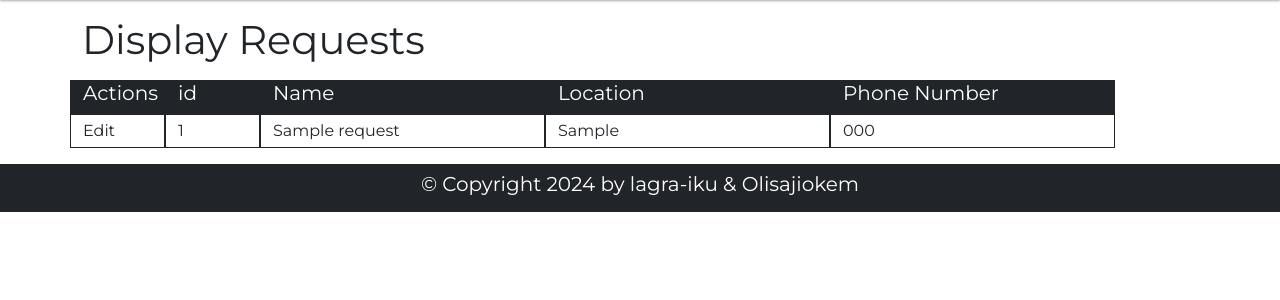
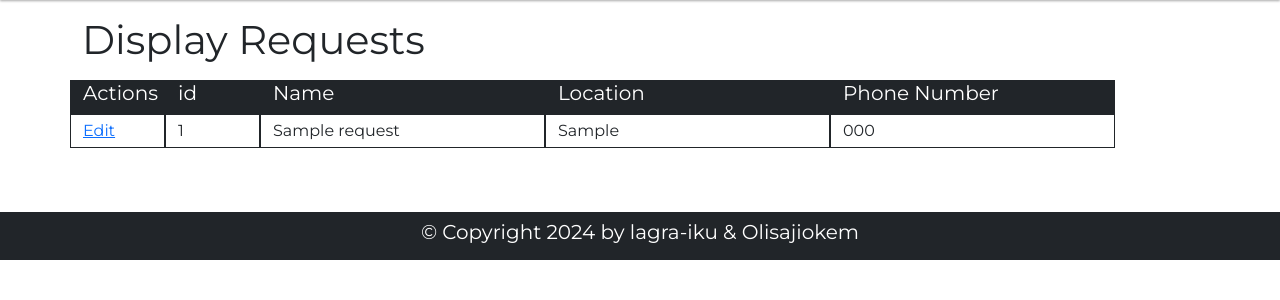
Before and after one commit to lagra-iku/aqua_manager, a Flask app: page /requests in a window 1280 px wide. Shown: the part 172-472 px from the top of the page. Run offline with Flask 3, Linux system fonts and the light colour scheme; tables that the repository leaves empty hold one stand-in row (values such as "Sample post").

Commit message:
linking edit page and display page

```diff
--- a/app.py
+++ b/app.py
@@ -42,7 +42,7 @@ def index():
         cursor.execute("INSERT INTO requests (name, location, phonenum) VALUES (%s, %s, %s)", (name, location, phonenum))
         db.commit()
 
-        return redirect(url_for('dashboard'))
+        return redirect(url_for('display_entries'))
     return render_template('request/new.html', curr_date=curr_date)
 
 @app.route('/edit/<int:id>', methods=['GET', 'POST'])
@@ -58,7 +58,7 @@ def edit_entry(id):
        cursor.execute("UPDATE requests SET name = %s, location = %s, phonenum = %s WHERE id = %s", (name, location, phonenum, id))
        db.commit()
        db.close()
-       return "updated successfully"
+       return redirect(url_for('display_entries'))
     return render_template('request/edit.html', x=entry, curr_date=curr_date)
 
 @app.route('/requests', methods=['GET', 'POST'])
--- a/templates/dashboard.html
+++ b/templates/dashboard.html
@@ -23,7 +23,7 @@
     </div>
     {% for item in x %}
     <div class="row">
-        <div class="col-sm-1 border border-dark py-1">Edit</div>
+        <div class="col-sm-1 border border-dark py-1"><a class="" href="{{ url_for('edit_entry', id=item[0]) }}">Edit</a></div>
         {% for elem in item %}
             {% if loop.index == 1 %}
                 <div class="col-sm-1 border border-dark  py-1">
--- a/templates/request/display.html
+++ b/templates/request/display.html
@@ -1,7 +1,7 @@
 {% extends 'index.html' %}
 
 {% block content %}
-<div class="container">
+<div class="container mb-5">
     <h1 class="mb-3">Display Requests</h1>
     <div class="row">
         <div class="col-sm-1 border border-dark bg-dark text-white"><h5>Actions</h5></div>
@@ -12,7 +12,7 @@
     </div>
     {% for item in x %}
     <div class="row">
-        <div class="col-sm-1 border border-dark py-1">Edit</div>
+        <div class="col-sm-1 border border-dark py-1"><a class="" href="{{ url_for('edit_entry', id=item[0]) }}">Edit</a></div>
         {% for elem in item %}
             {% if loop.index == 1 %}
                 <div class="col-sm-1 border border-dark  py-1">
```
